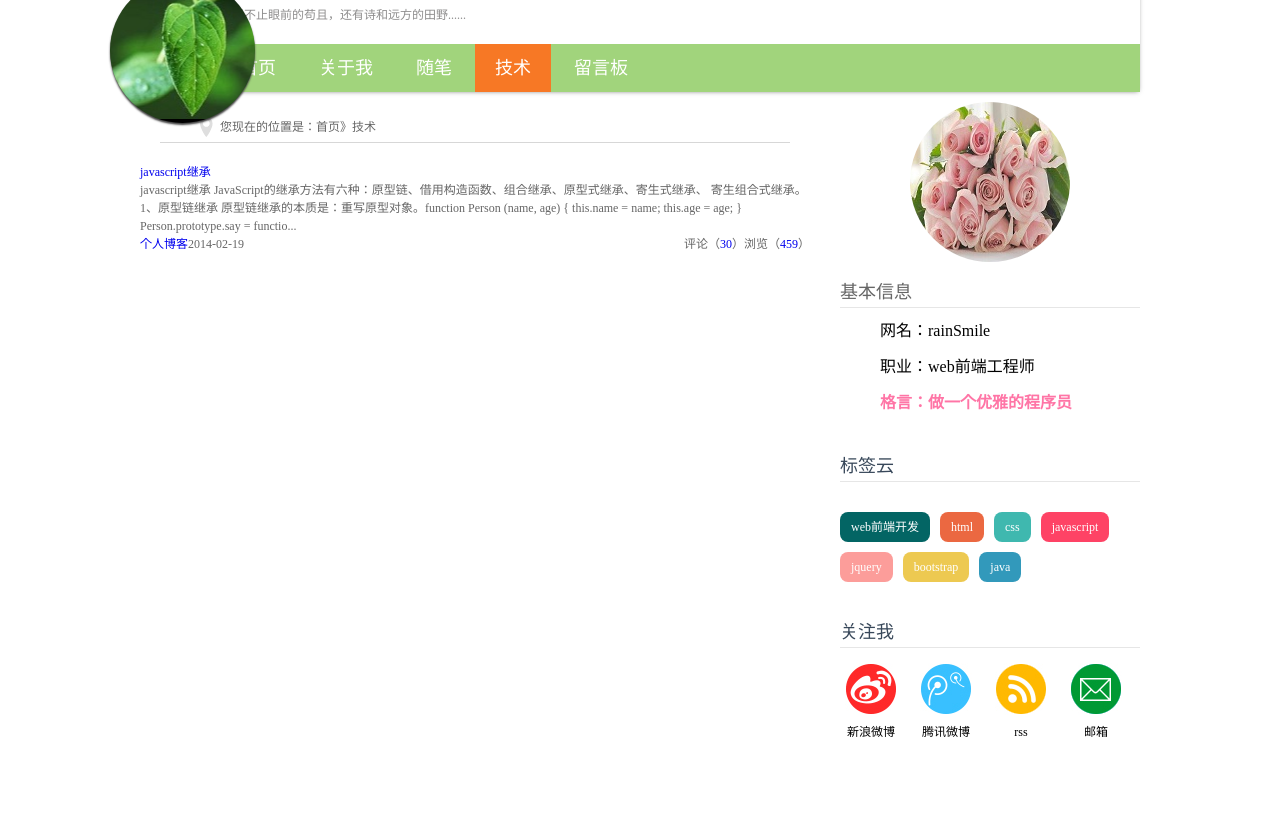
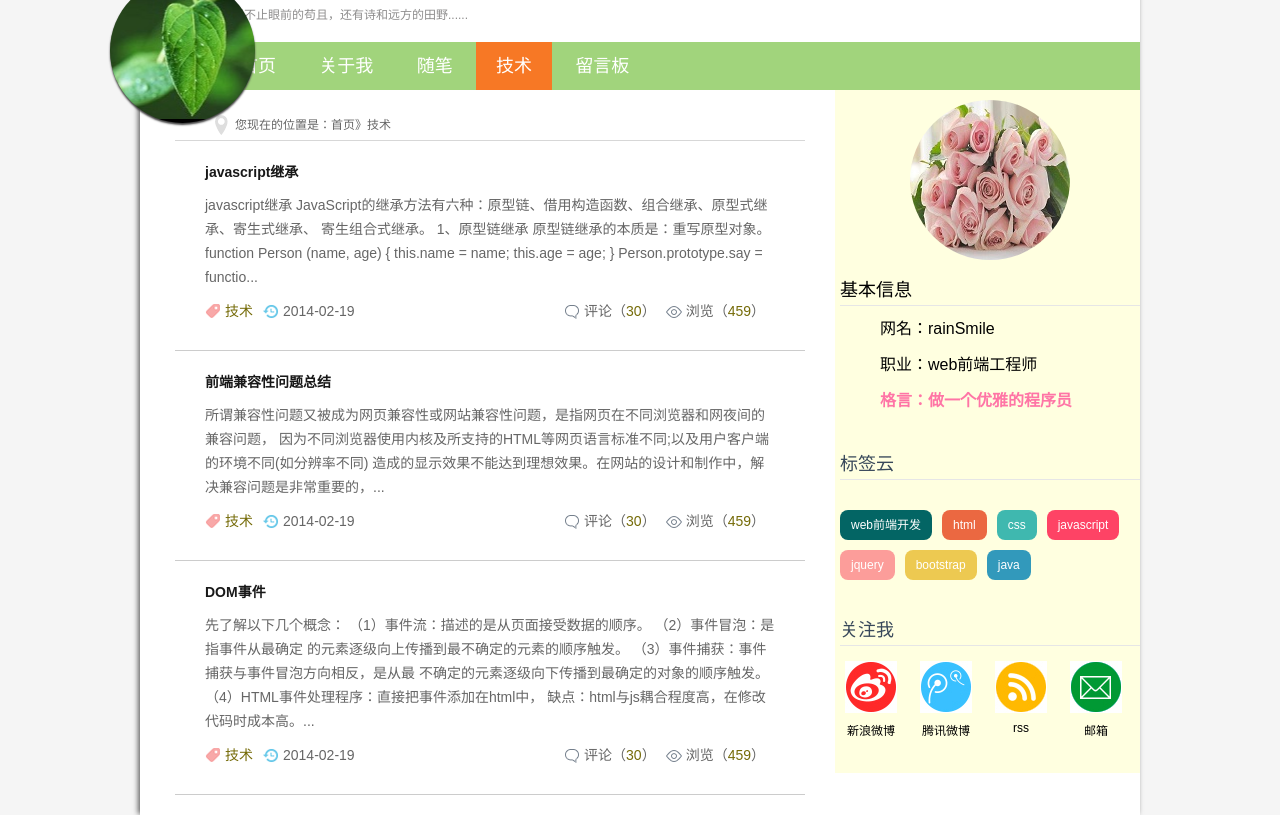
Before and after one commit to xitingweiyu/lywBlog, a plain HTML site: page lywBlog/technology.html in a window 1280 px wide. Shown: the part 62-877 px from the top of the page. Before the commit the page ends 838 px from the top, so only its background shows below. Drawn offline with Linux system fonts and the light colour scheme.

Commit message:
修改部分样式，增加技术内容

```diff
--- a/lywBlog/css/base.css
+++ b/lywBlog/css/base.css
@@ -1,7 +1,7 @@
 @charset "utf-8";
 /*通用css*/
 * {margin: 0;padding: 0}
-body{ font: 12px/1.5 'Microsoft Yahei', 'Simsun'; color: #666666; background: #fff;}
+body { font: 12px "宋体", Arial, Helvetica, sans-serif; background: #f5f5f5; }
 image{border:0;display: block}
 ul{list-style: none}
 h1,h2,h3,h4,h5,h6{font-size: 100%;font-weight: normal;}
@@ -11,11 +11,11 @@ a:link,a:visited,a:hover{text-decoration: none}
 .blank{ height: 5px; overflow: hidden; width: 100%; margin: auto; clear: both;}
 .f_l{float: left}
 .f_r{float: right}
-.l_box{width: 670px;}
-.r_box{width: 300px;}
+.l_box{width: 670px;padding-left: 15px;padding-right: 10px;}
+.r_box{width: 300px;background-color: lightyellow;padding-left: 5px;}
 
 /*头部信息*/
-.ibody{ width: 1000px; margin: auto; box-shadow: -2px -1px 5px #666; }
+.ibody{ width: 1000px; margin: auto; box-shadow: -2px -1px 5px #666;background: #ffffff; }
 header h1 { padding: 15px 0 0 80px; font-size: 22px; font-family: "Microsoft Yahei", Arial, Helvetica, sans-serif;color:#8aca5b; }
 header h2 { margin: 20px 80px; color: #8e8d8d }
 /* logo */
--- a/lywBlog/css/index.css
+++ b/lywBlog/css/index.css
@@ -19,3 +19,4 @@
 .dtime { background: url("../images/newsbg02.png") no-repeat left center;}
 .viewnum { background: url("../images/newsbg04.png") no-repeat left center;}
 .pingl { background: url("../images/newsbg03.png") no-repeat left center;}
+.clear { clear: both; }
--- a/lywBlog/css/technology.css
+++ b/lywBlog/css/technology.css
@@ -0,0 +1,17 @@
+
+.list {padding:0px 30px 10px 30px ;position: relative;border-bottom: #ccc 1px solid;overflow: hidden;margin: 20px;  }
+.list ul{float: right; line-height: 22px;  }
+article{ float: left; }
+.list h3{font-size: 14px;font-weight: bold;margin-bottom: 10px;}
+.list a {color: #181818;}
+.list a:hover{text-decoration: underline;}
+.list p{color: #666;font: normal 14px/24px Arial;}
+.author {overflow: hidden;clear:both;margin: 10px 0;display: inline-block;color: #838383;width: 100%;}
+.author span{margin: 0 10px 0 0;padding-left: 20px;}
+.author span a{color:#756b08;}
+.author span a:hover{text-decoration: underline;}
+.lm {background: url("../images/newsbg01.png") no-repeat left center;}
+.dtime { background: url("../images/newsbg02.png") no-repeat left center;}
+.viewnum { background: url("../images/newsbg04.png") no-repeat left center;}
+.pingl { background: url("../images/newsbg03.png") no-repeat left center;}
+.clear { clear: both; }
--- a/lywBlog/technology.html
+++ b/lywBlog/technology.html
@@ -7,6 +7,7 @@
     <link href="css/style.css" rel="stylesheet">
     <link href="css/media.css" rel="stylesheet">
     <link href="css/style.css" rel="stylesheet">
+    <link href="css/technology.css" rel="stylesheet">
 
 </head>
 <body>
@@ -33,7 +34,40 @@
                         { this.name = name; this.age = age; } Person.prototype.say = functio...
                     </p>
                     <p class="author">
-                        <span class="lm f_l"><a href="/">个人博客</a></span>
+                        <span class="lm f_l"><a href="/">技术</a></span>
+                        <span class="dtime f_l">2014-02-19</span>
+                        <span class="viewnum f_r">浏览（<a href="/">459</a>）</span>
+                        <span class="pingl f_r">评论（<a href="/">30</a>）</span>
+                    </p>
+                </ul>
+            </div>
+
+            <div  class="list">
+                <ul>
+                    <h3><a href="/"> 前端兼容性问题总结 </a></h3>
+                    <p> 所谓兼容性问题又被成为网页兼容性或网站兼容性问题，是指网页在不同浏览器和网夜间的兼容问题，
+                        因为不同浏览器使用内核及所支持的HTML等网页语言标准不同;以及用户客户端的环境不同(如分辨率不同)
+                        造成的显示效果不能达到理想效果。在网站的设计和制作中，解决兼容问题是非常重要的，...
+                    </p>
+                    <p class="author">
+                        <span class="lm f_l"><a href="/">技术</a></span>
+                        <span class="dtime f_l">2014-02-19</span>
+                        <span class="viewnum f_r">浏览（<a href="/">459</a>）</span>
+                        <span class="pingl f_r">评论（<a href="/">30</a>）</span>
+                    </p>
+                </ul>
+            </div>
+
+            <div  class="list">
+                <ul>
+                    <h3><a href="/"> DOM事件 </a></h3>
+                    <p> 先了解以下几个概念： （1）事件流：描述的是从页面接受数据的顺序。 （2）事件冒泡：是指事件从最确定
+                        的元素逐级向上传播到最不确定的元素的顺序触发。 （3）事件捕获：事件捕获与事件冒泡方向相反，是从最
+                        不确定的元素逐级向下传播到最确定的对象的顺序触发。 （4）HTML事件处理程序：直接把事件添加在html中，
+                        缺点：html与js耦合程度高，在修改代码时成本高。...
+                    </p>
+                    <p class="author">
+                        <span class="lm f_l"><a href="/">技术</a></span>
                         <span class="dtime f_l">2014-02-19</span>
                         <span class="viewnum f_r">浏览（<a href="/">459</a>）</span>
                         <span class="pingl f_r">评论（<a href="/">30</a>）</span>
@@ -86,7 +120,7 @@
 
 
 
-    <div></div>
+    <div class="clear"></div>
 </div>
 <script src="js/silder.js"></script>
 
```
Also changed, not shown: lywBlog/about.html (+1 -1 lines), lywBlog/index.html (+1 -6 lines), lywBlog/life.html (+1 -1 lines), lywBlog/message.html (+1 -1 lines).
